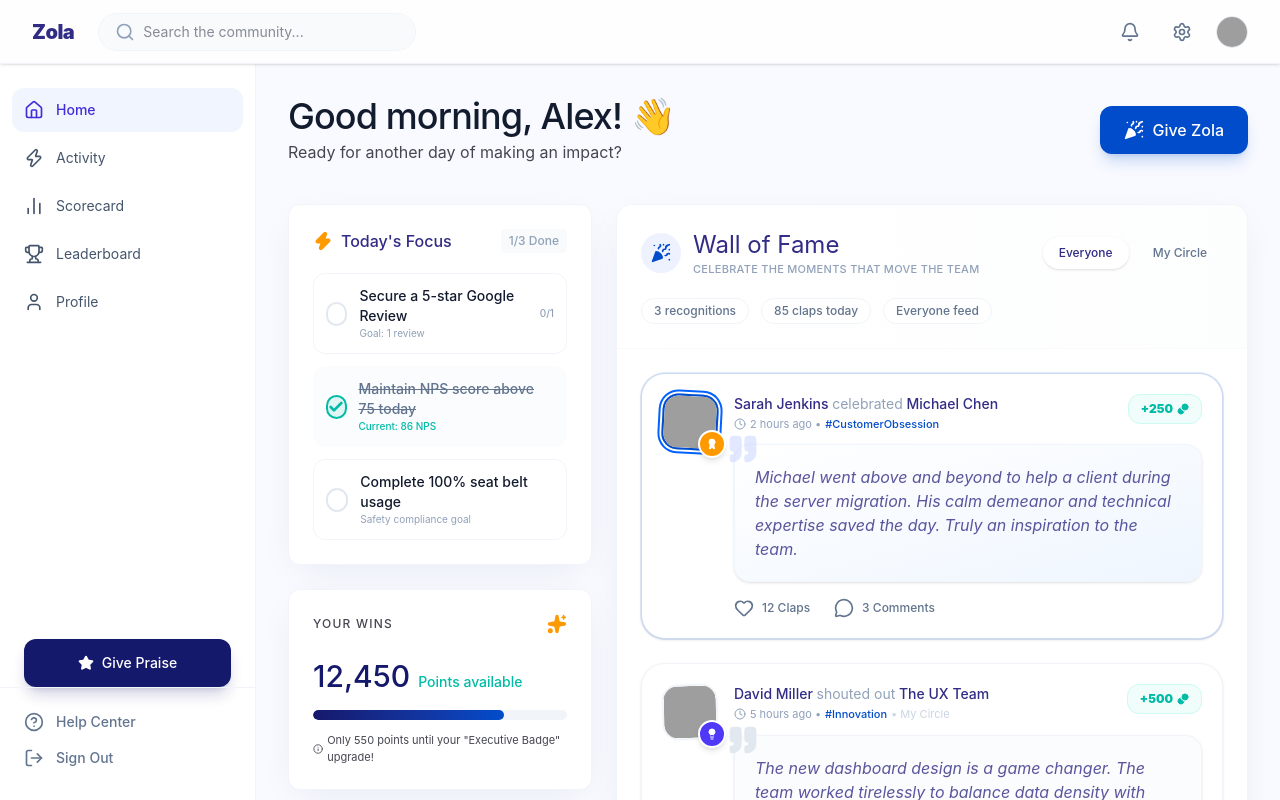
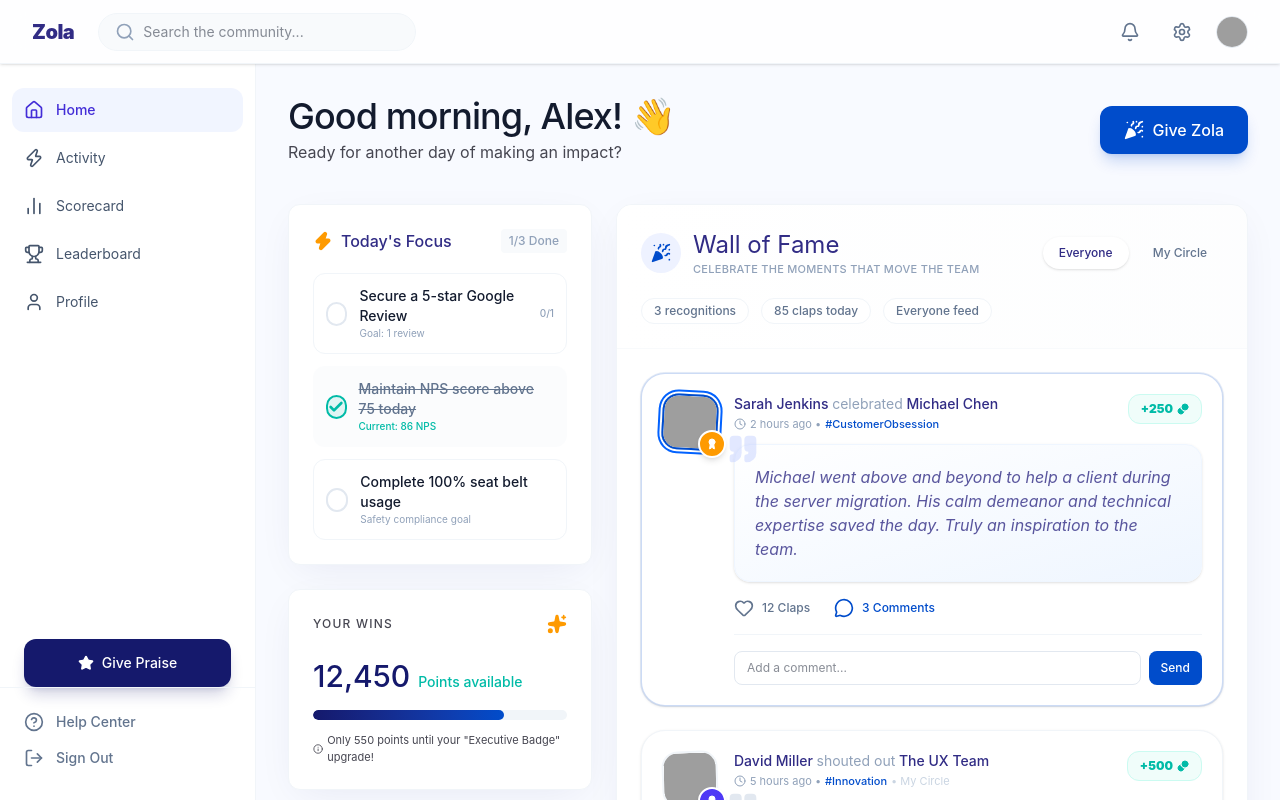
Before and after one commit to nejidevelops/employee-dashboard, a React (Vite) app: page / in a window 1280 px wide. Both pictures are taken after a click on the button "3 Comments". Shown: the top 800 px of the page. Built offline with nearby package versions, Linux system fonts and the light colour scheme; grey boxes are pictures that could not be loaded.

Commit message:
Working on the updates of the comments

```diff
--- a/src/pages/Dashboard.tsx
+++ b/src/pages/Dashboard.tsx
@@ -131,6 +131,12 @@ export default function Dashboard() {
     Object.fromEntries(wallItems.map((item) => [item.id, item.initialClaps])),
   );
   const [userClaps, setUserClaps] = useState<Set<number>>(new Set());
+  const [commentCounts, setCommentCounts] = useState<Record<number, number>>(() =>
+    Object.fromEntries(wallItems.map((item) => [item.id, item.comments])),
+  );
+  const [openCommentInput, setOpenCommentInput] = useState<number | null>(null);
+  const [commentTexts, setCommentTexts] = useState<Record<number, string>>({});
+  const [userCommentsList, setUserCommentsList] = useState<Record<number, Array<{ text: string; author: string }>>>({});
 
   const focusItems = [
     {
@@ -188,6 +194,30 @@ export default function Dashboard() {
     setClapCounts((counts) => ({
       ...counts,
       [itemId]: (counts[itemId] ?? 0) + (hasClapped ? -1 : 1),
+    }));
+  };
+
+  const handleComment = (itemId: number) => {
+    setOpenCommentInput(openCommentInput === itemId ? null : itemId);
+  };
+
+  const handleSubmitComment = (itemId: number) => {
+    const text = commentTexts[itemId]?.trim();
+    if (!text) return;
+
+    setUserCommentsList((current) => ({
+      ...current,
+      [itemId]: [...(current[itemId] ?? []), { text, author: 'You' }],
+    }));
+
+    setCommentCounts((counts) => ({
+      ...counts,
+      [itemId]: (counts[itemId] ?? 0) + 1,
+    }));
+
+    setCommentTexts((current) => ({
+      ...current,
+      [itemId]: '',
     }));
   };
 
@@ -400,6 +430,7 @@ export default function Dashboard() {
             <div className="flex-1 p-6 space-y-6 overflow-y-auto">
               {displayedWallItems.map((item) => {
                 const claps = clapCounts[item.id] ?? item.initialClaps;
+                const comments = commentCounts[item.id] ?? item.comments;
 
                 return (
                   <div
@@ -472,10 +503,56 @@ export default function Dashboard() {
                               userClaps.has(item.id) ? 'fill-current' : 'fill-none stroke-current stroke-1.5'
                             }`} /> {claps} Claps
                           </button>
-                          <button className="flex items-center gap-2 text-xs font-medium text-slate-500 hover:text-secondary transition-all hover:scale-105" type="button">
-                            <MessageCircle className="w-5 h-5" /> {item.comments} Comments
+                          <button
+                            className={`flex items-center gap-2 text-xs font-medium transition-all hover:scale-105 ${
+                              openCommentInput === item.id
+                                ? 'text-secondary'
+                                : 'text-slate-500 hover:text-secondary'
+                            }`}
+                            onClick={() => handleComment(item.id)}
+                            type="button"
+                          >
+                            <MessageCircle className="w-5 h-5" /> {comments} Comments
                           </button>
                         </div>
+
+                        {openCommentInput === item.id ? (
+                          <div className="mt-4 space-y-3 pt-4 border-t border-slate-100">
+                            {userCommentsList[item.id]?.map((comment, idx) => (
+                              <div key={idx} className="bg-slate-50 p-3 rounded-xl">
+                                <p className="text-xs font-medium text-indigo-900">{comment.author}</p>
+                                <p className="text-sm text-slate-700 mt-1">{comment.text}</p>
+                              </div>
+                            ))}
+
+                            <div className="flex gap-2">
+                              <input
+                                type="text"
+                                placeholder="Add a comment..."
+                                className="flex-1 px-3 py-2 text-xs rounded-lg border border-slate-200 focus:outline-none focus:ring-2 focus:ring-secondary"
+                                value={commentTexts[item.id] ?? ''}
+                                onChange={(e) =>
+                                  setCommentTexts((current) => ({
+                                    ...current,
+                                    [item.id]: e.target.value,
+                                  }))
+                                }
+                                onKeyDown={(e) => {
+                                  if (e.key === 'Enter') {
+                                    handleSubmitComment(item.id);
+                                  }
+                                }}
+                              />
+                              <button
+                                className="px-3 py-2 text-xs font-medium bg-secondary text-white rounded-lg hover:bg-secondary/90 transition-all"
+                                onClick={() => handleSubmitComment(item.id)}
+                                type="button"
+                              >
+                                Send
+                              </button>
+                            </div>
+                          </div>
+                        ) : null}
                       </div>
                     </div>
                   </div>
```
